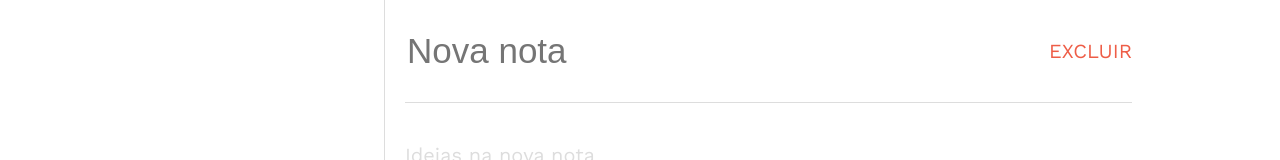
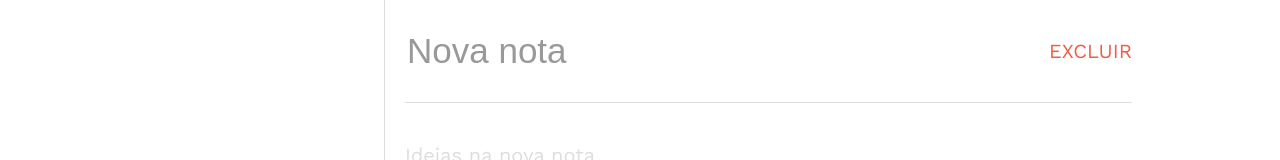
Before and after one commit to HubertRyanOfficial/cloudsky.app, a Next.js app: page / in a window 1280 px wide. Shown: the top 160 px of the page. Built offline with nearby package versions, Linux system fonts and the light colour scheme.

Commit message:
design improvements

```diff
--- a/components/Board/Board.module.css
+++ b/components/Board/Board.module.css
@@ -26,10 +26,11 @@
   width: 100%;
   margin-right: 30px;
   color: var(--black);
+  outline: none;
 }
 
-.inputContent input:focus {
-  outline: none;
+.inputContent input::placeholder {
+  color: var(--dark-gray);
 }
 
 .inputContent > span {
```
